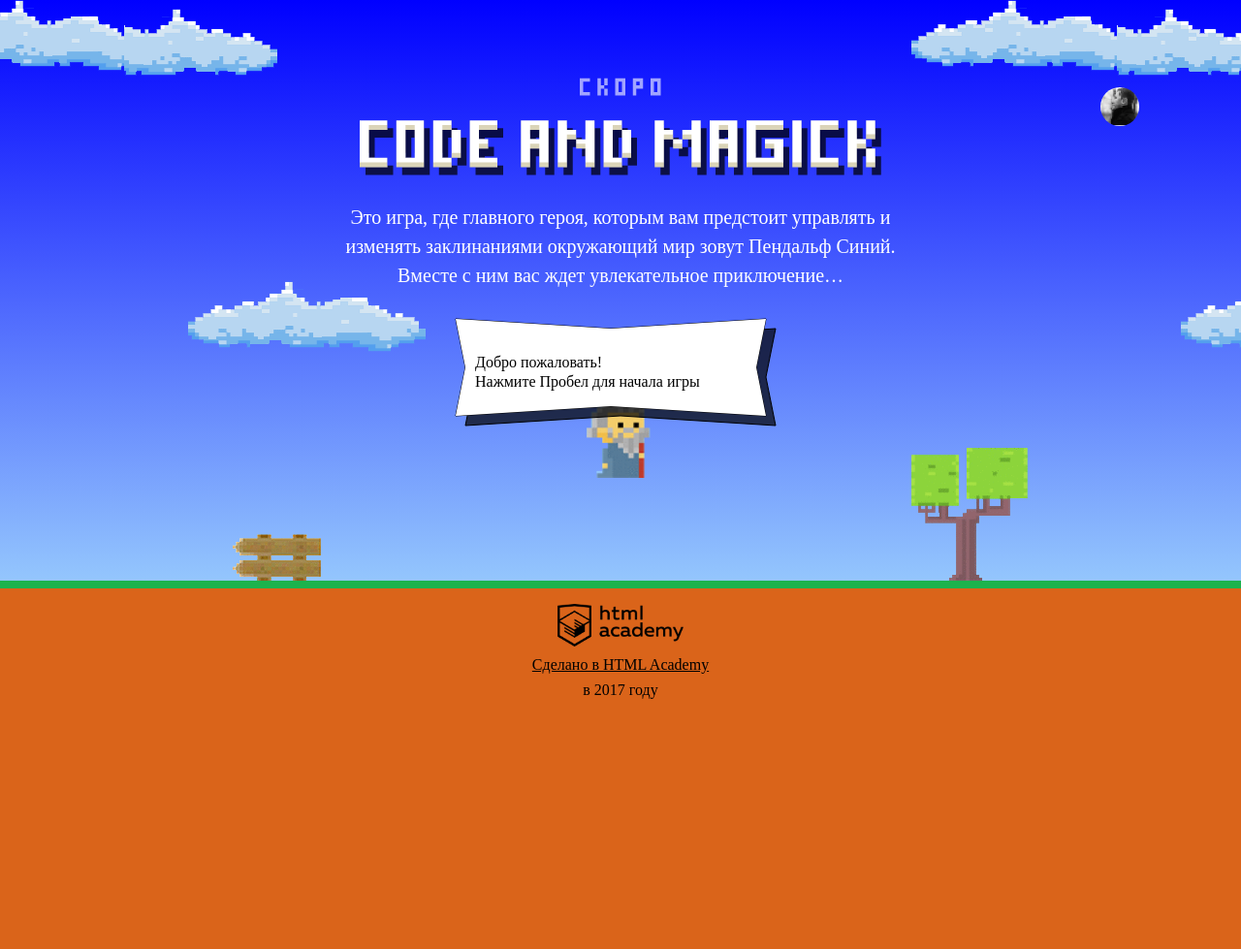
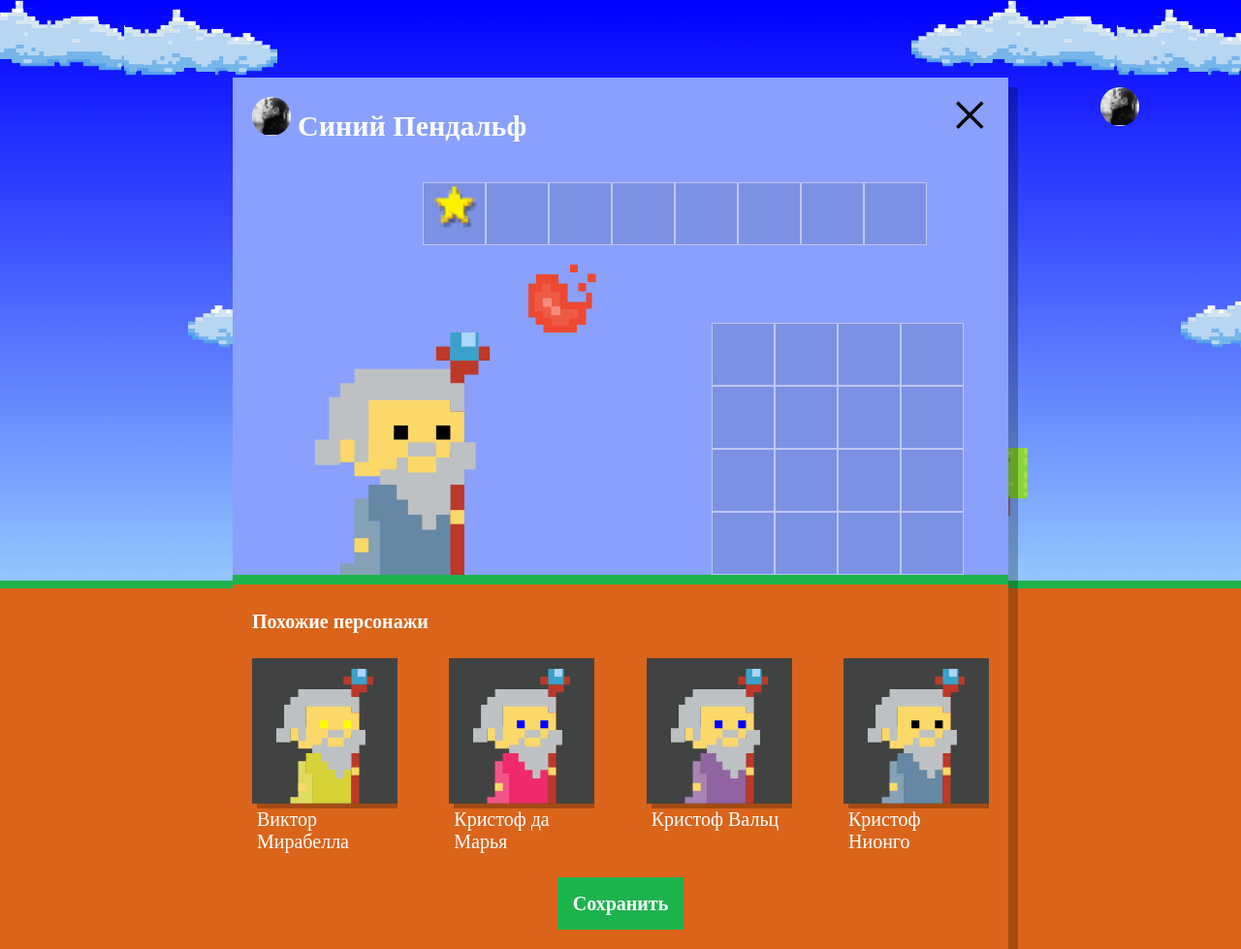
Before and after one commit to AlexeySamosadov/886637-code-and-magick-18, a website: page index.html in a window 1280 px wide. Shown: the whole page at 97% size. Before the commit the page ends 800 px from the top, so only its background shows below. Drawn offline with Linux system fonts and the light colour scheme; a web font is replaced by a local one.

Commit message:
Перенес функцию наверх к остальным функциям

```diff
--- a/index.html
+++ b/index.html
@@ -199,5 +199,6 @@
 </script>
 <script src="js/game.js"></script>
 <script src="js/stat.js"></script>
+<script src="js/setup.js"></script>
 </body>
 </html>
--- a/js/setup.js
+++ b/js/setup.js
@@ -1,8 +1,8 @@
 'use strict';
 
 var usserDialog = document.querySelector('.setup');
+
 usserDialog.classList.remove('hidden');
-
 document.querySelector('.setup-similar').classList.remove('hidden');
 
 var similarListElement = document.querySelector('.setup-similar-list');
@@ -25,6 +25,16 @@ var generateCoatColor = function (color) {
 
 var generateEyesColor = function (color) {
   return color[Math.round(Math.random() * 5)];
+};
+
+var renderWizard = function (wizard) {
+  var wizardElement = sililarWizzardTemplate.cloneNode(true);
+
+  wizardElement.querySelector('.setup-similar-label').textContent = wizard.name;
+  wizardElement.querySelector('.wizard-coat').style.fill = wizard.coatColor;
+  wizardElement.querySelector('.wizard-eyes').style.fill = wizard.eyesColor;
+
+  return wizardElement;
 };
 
 var wizards = [
@@ -50,16 +60,6 @@ var wizards = [
   }
 ];
 
-var renderWizard = function (wizard) {
-  var wizardElement = sililarWizzardTemplate.cloneNode(true);
-
-  wizardElement.querySelector('.setup-similar-label').textContent = wizard.name;
-  wizardElement.querySelector('.wizard-coat').style.fill = wizard.coatColor;
-  wizardElement.querySelector('.wizard-eyes').style.fill = wizard.eyesColor;
-
-  return wizardElement;
-};
-
 var fragment = document.createDocumentFragment();
 
 for (var i = 0; i < wizards.length; i++) {
```
